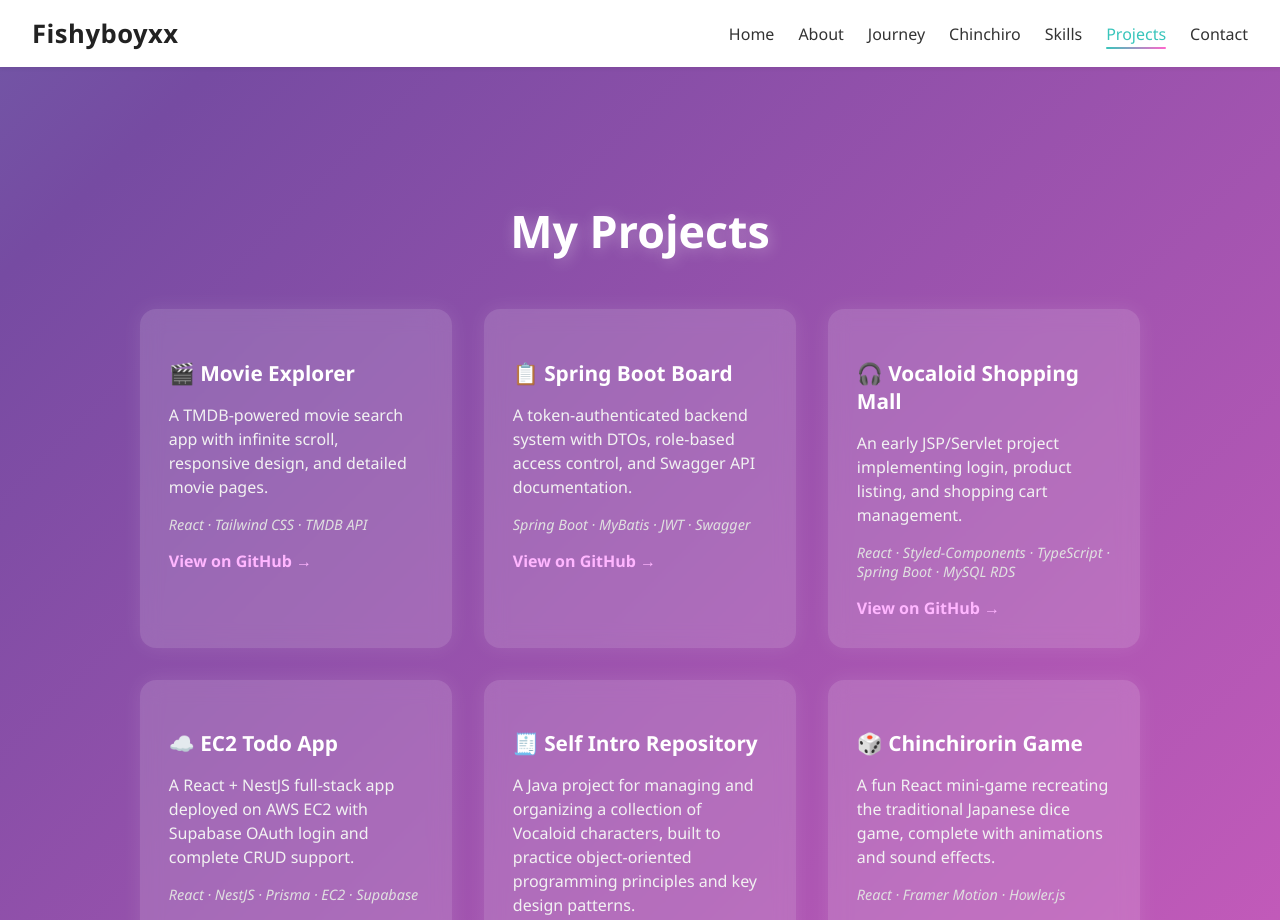
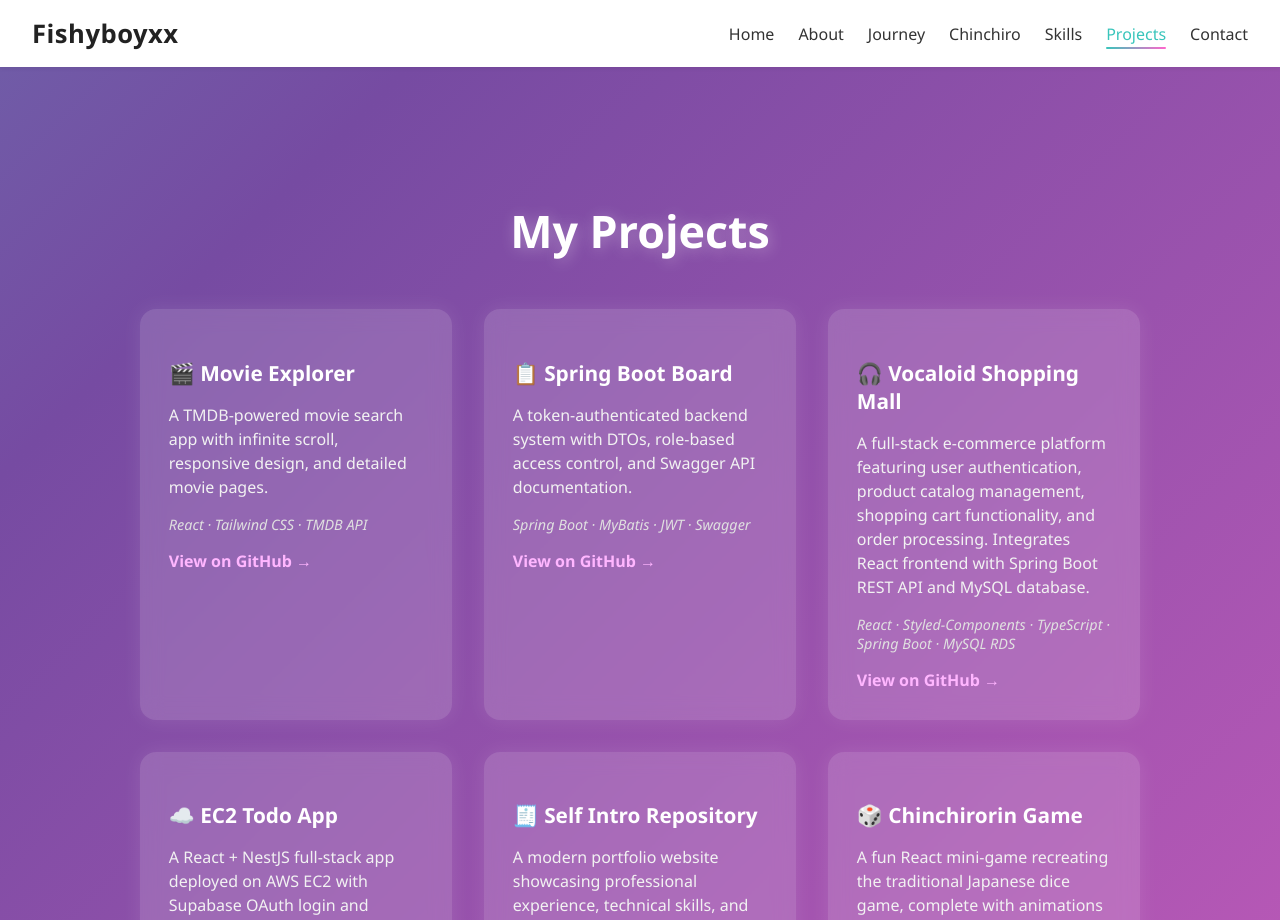
Before and after one commit to murasakijyuutann/self_introduction, a React (Vite) app: page /projects in a window 1280 px wide. Shown: the top 920 px of the page. Built offline with nearby package versions, Linux system fonts and the light colour scheme; no server answers.

Commit message:
Project description updated

```diff
--- a/src/pages/Projects.tsx
+++ b/src/pages/Projects.tsx
@@ -103,7 +103,7 @@ export default function Projects() {
     },
     {
       title: '🎧 Vocaloid Shopping Mall',
-      desc: 'An early JSP/Servlet project implementing login, product listing, and shopping cart management.',
+      desc: 'A full-stack e-commerce platform featuring user authentication, product catalog management, shopping cart functionality, and order processing. Integrates React frontend with Spring Boot REST API and MySQL database.',
       tech: 'React · Styled-Components · TypeScript · Spring Boot · MySQL RDS',
       link: 'https://github.com/murasakijyuutann/vocaloidshop-fullstack',
     },
@@ -115,8 +115,8 @@ export default function Projects() {
     },
     {
       title: '🧾 Self Intro Repository',
-      desc: 'A Java project for managing and organizing a collection of Vocaloid characters, built to practice object-oriented programming principles and key design patterns.',
-      tech: 'React · TypeScript · Styled-Components',
+      desc: 'A modern portfolio website showcasing professional experience, technical skills, and projects. Built with React and TypeScript, featuring responsive design, smooth animations, and an interactive dice game. Deployed on Vercel with CI/CD integration.',
+      tech: 'React · TypeScript · Styled-Components · Framer Motion · Vercel',
       link: 'https://github.com/murasakijyuutann/self_introduction',
     },
     {
```
